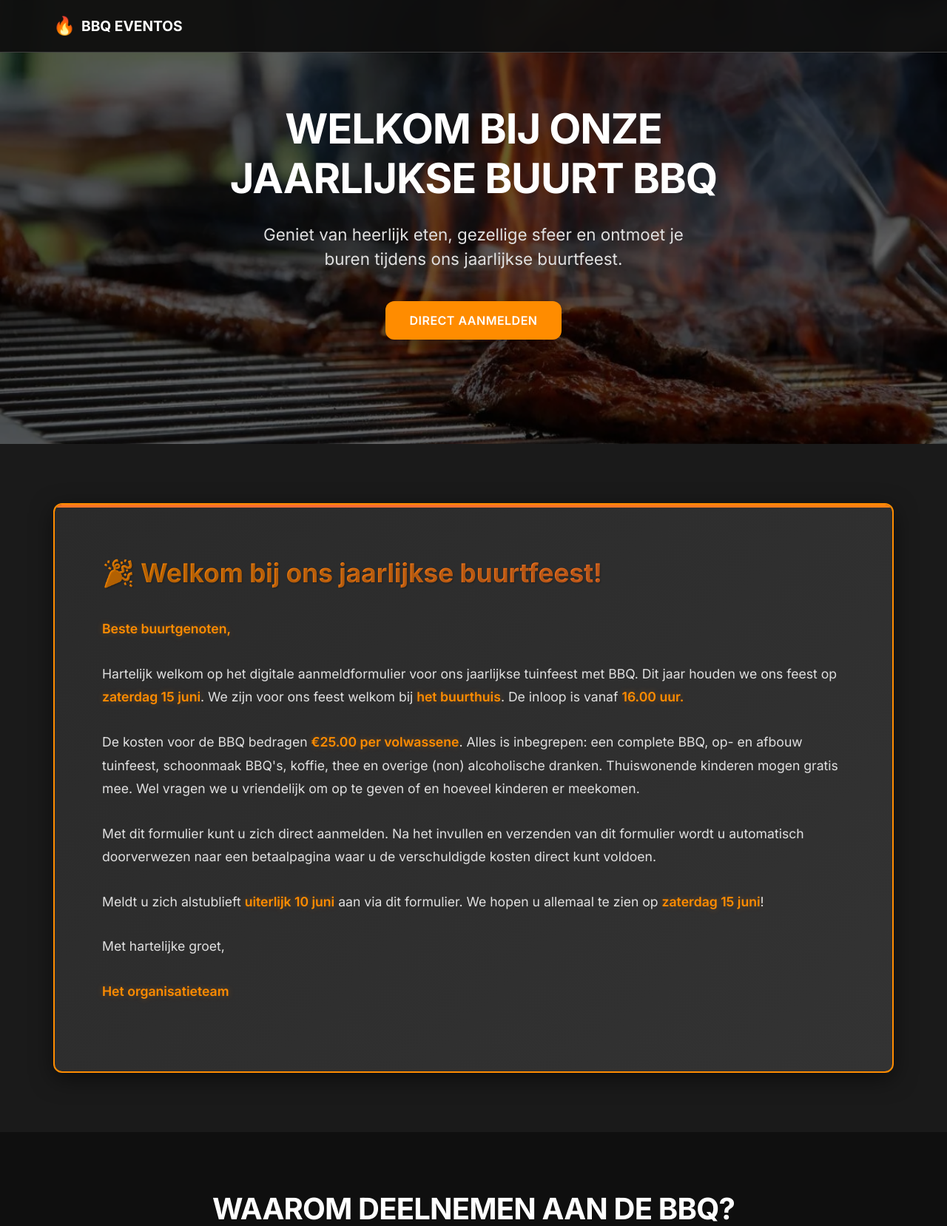
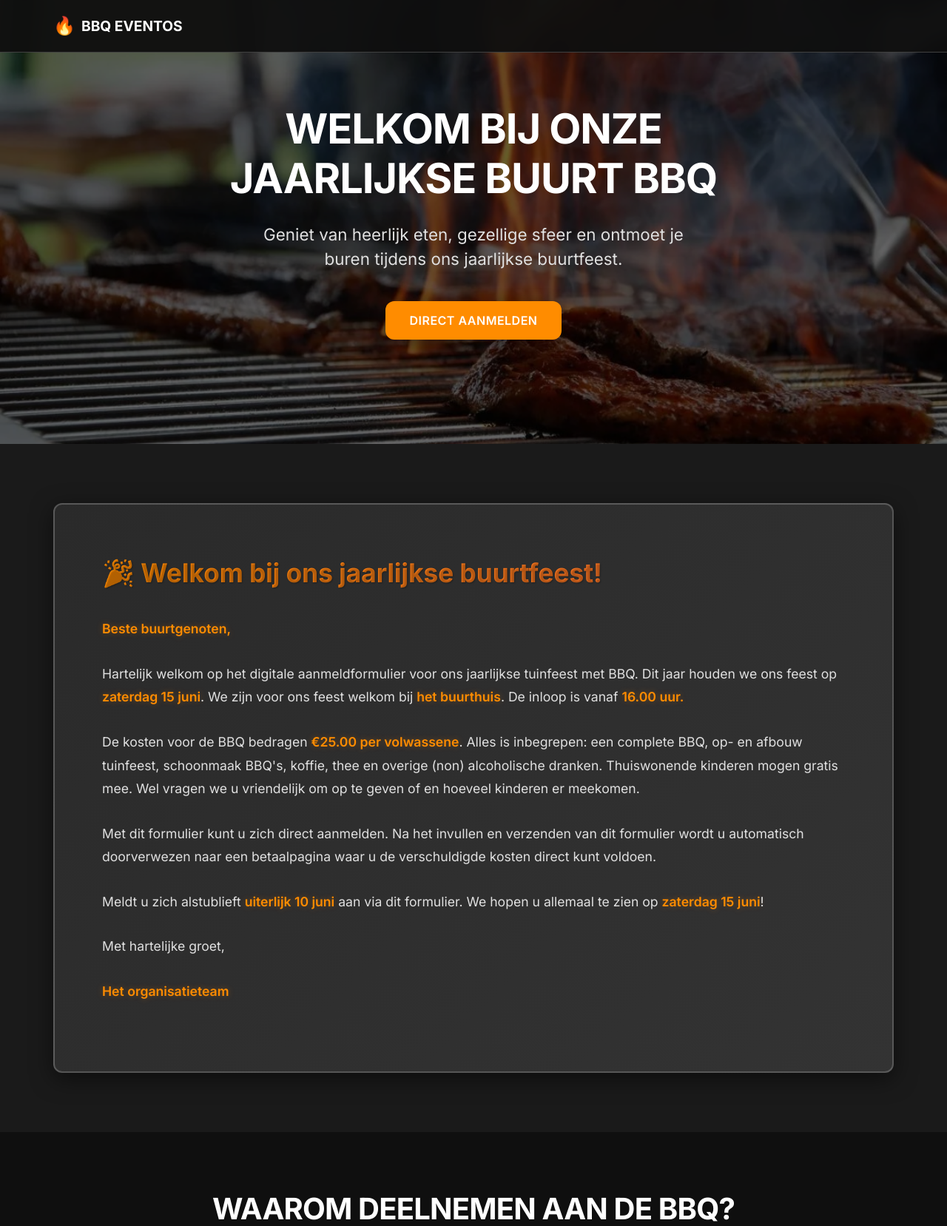
Before and after one commit to kay-arne/BBQ-App, a Flask app: page / in a window 1280 px wide. Shown: the top 1657 px of the page at 74% size. Run offline with Flask 3, Linux system fonts and the light colour scheme; data comes from the database, SQL or seed files in the repository; some libraries are stand-ins or nearby versions.

Commit message:
Remove shimmer overlay and replace orange border with subtle white border
🎨 Visual Improvements:
- Removed animated shimmer overlay from invitation content
- Replaced orange border with subtle white border (rgba(255, 255, 255, 0.2))
- Cleaner, more professional appearance
- Better compatibility with festive icons and overall design

✨ Design Benefits:
- More subtle and elegant border styling
- No distracting animations that compete with content
- Maintains visual hierarchy without overwhelming elements
- Professional, clean aesthetic

```diff
--- a/static/style.css
+++ b/static/style.css
@@ -226,27 +226,11 @@ section {
     padding: 4rem;
     border-radius: var(--border-radius);
     box-shadow: var(--shadow-heavy);
-    border: 2px solid var(--primary-color);
+    border: 2px solid rgba(255, 255, 255, 0.2);
     position: relative;
     overflow: hidden;
 }
 
-.invitation-content::before {
-    content: '';
-    position: absolute;
-    top: 0;
-    left: 0;
-    right: 0;
-    height: 4px;
-    background: linear-gradient(90deg, var(--primary-color), var(--secondary-color), var(--primary-color));
-    background-size: 200% 100%;
-    animation: shimmer 3s ease-in-out infinite;
-}
-
-@keyframes shimmer {
-    0%, 100% { background-position: 200% 0; }
-    50% { background-position: -200% 0; }
-}
 
 .invitation-content h1,
 .invitation-content h2,
```
